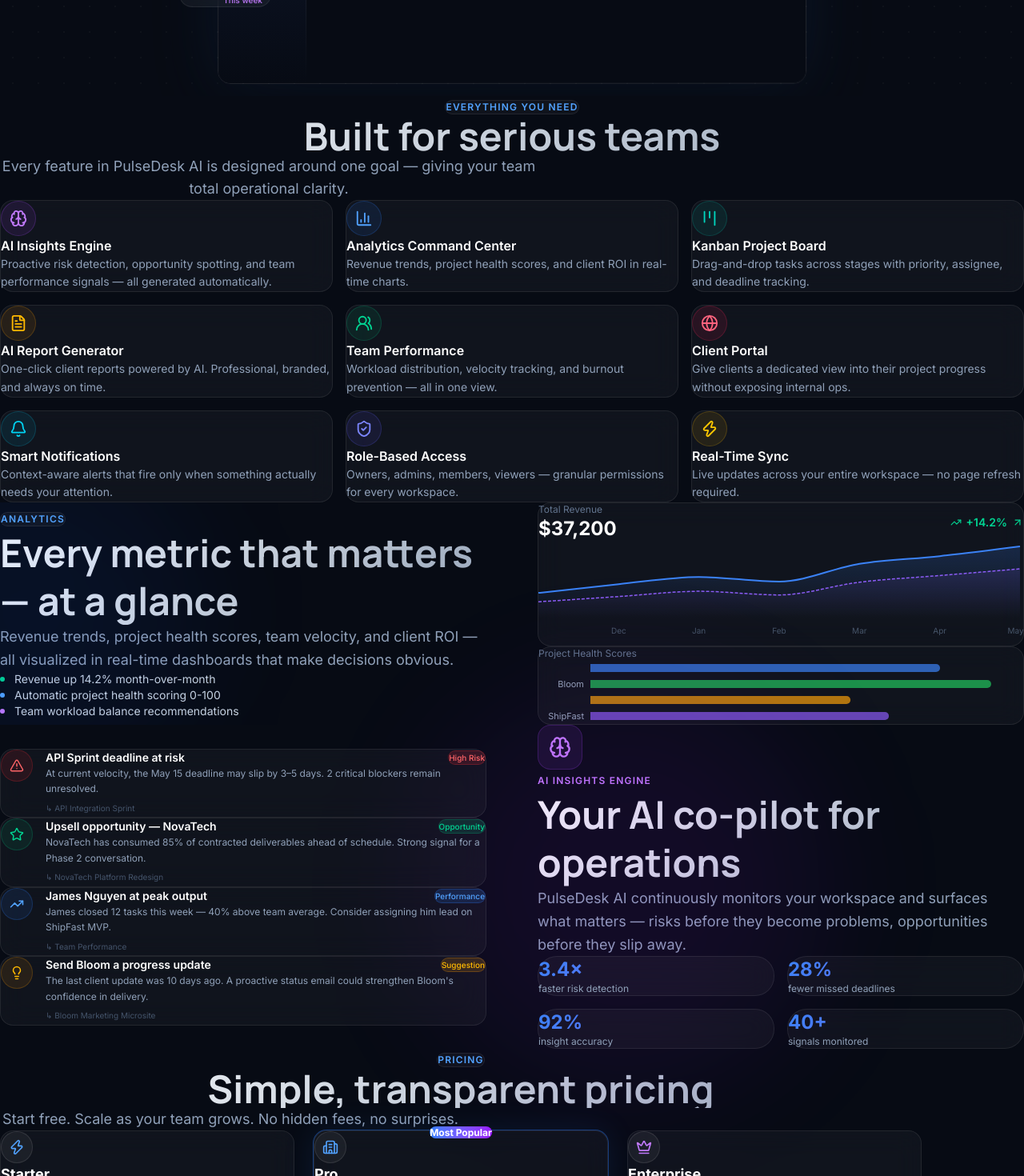
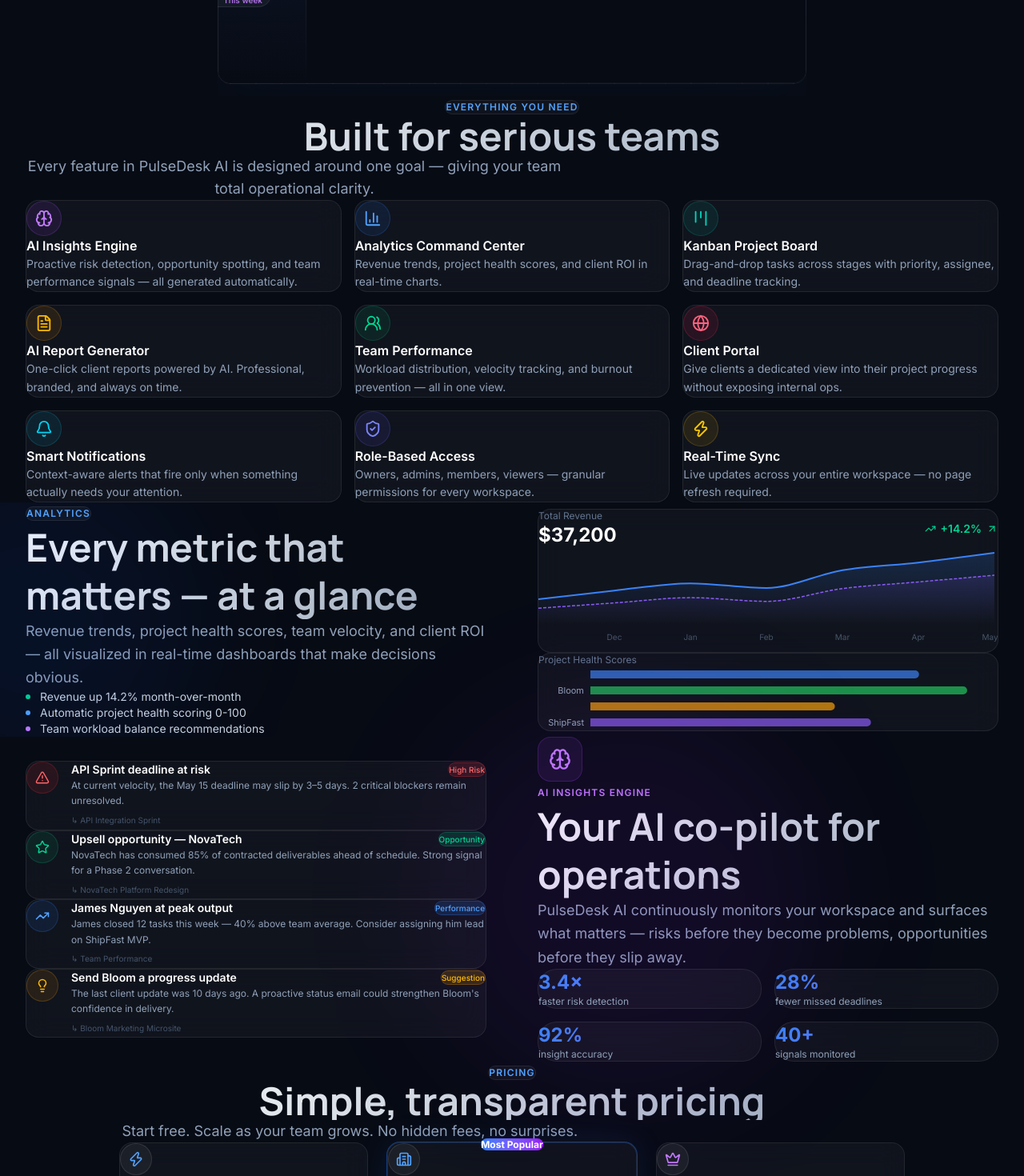
Before and after one commit to AnasCoding1986/PulseDesk_-AI_Frontend-, a React (Vite) app: page / in a window 1280 px wide. Shown: the part 680-2150 px from the top of the page at 80% size. Built offline with nearby package versions, Linux system fonts and the light colour scheme.

Commit message:
feat(ui): phase 1 layout fixes - strict container system and premium css utilities

```diff
--- a/src/components/landing/AIInsightsSection.tsx
+++ b/src/components/landing/AIInsightsSection.tsx
@@ -53,7 +53,7 @@ export const AIInsightsSection: React.FC = () => {
   return (
     <section className="py-28 px-4 relative">
       <div className="orb w-[500px] h-[500px] bg-purple-600/8 top-1/2 right-0 -translate-y-1/2 -translate-x-1/2" />
-      <div className="max-w-7xl mx-auto">
+      <div className="container-strict">
         <div className="grid lg:grid-cols-2 gap-16 items-center">
           {/* Insight cards */}
           <motion.div
--- a/src/components/landing/AnalyticsPreviewSection.tsx
+++ b/src/components/landing/AnalyticsPreviewSection.tsx
@@ -37,7 +37,7 @@ export const AnalyticsPreviewSection: React.FC = () => {
   return (
     <section id="analytics" className="py-28 px-4 relative overflow-hidden">
       <div className="orb w-[400px] h-[400px] bg-blue-600/8 top-1/2 -left-40 -translate-y-1/2" />
-      <div className="max-w-7xl mx-auto">
+      <div className="container-strict">
         <div className="grid lg:grid-cols-2 gap-16 items-center">
           {/* Left: text */}
           <motion.div
--- a/src/components/landing/CTASection.tsx
+++ b/src/components/landing/CTASection.tsx
@@ -8,7 +8,7 @@ export const CTASection: React.FC = () => {
   const navigate = useNavigate();
   return (
     <section className="py-28 px-4">
-      <div className="max-w-4xl mx-auto">
+      <div className="container-strict max-w-4xl">
         <motion.div
           initial={{ opacity: 0, y: 30 }}
           whileInView={{ opacity: 1, y: 0 }}
@@ -57,7 +57,7 @@ export const CTASection: React.FC = () => {
 export const LandingFooter: React.FC = () => {
   return (
     <footer className="border-t border-white/[0.06] py-12 px-4">
-      <div className="max-w-7xl mx-auto flex flex-col md:flex-row items-center justify-between gap-6">
+      <div className="container-strict flex flex-col md:flex-row items-center justify-between gap-6">
         <div className="flex items-center gap-2.5">
           <div className="w-7 h-7 rounded-lg bg-gradient-to-br from-blue-500 to-purple-600 flex items-center justify-center">
             <Zap size={14} className="text-white" />
--- a/src/components/landing/FAQSection.tsx
+++ b/src/components/landing/FAQSection.tsx
@@ -16,7 +16,7 @@ export const FAQSection: React.FC = () => {
 
   return (
     <section id="faq" className="py-28 px-4">
-      <div className="max-w-3xl mx-auto">
+      <div className="max-w-3xl w-full mx-auto">
         <motion.div
           initial={{ opacity: 0, y: 20 }}
           whileInView={{ opacity: 1, y: 0 }}
--- a/src/components/landing/FeaturesSection.tsx
+++ b/src/components/landing/FeaturesSection.tsx
@@ -97,7 +97,7 @@ const fadeUp: any = {
 export const FeaturesSection: React.FC = () => {
   return (
     <section id="features" className="py-28 px-4">
-      <div className="max-w-7xl mx-auto">
+      <div className="container-strict">
         {/* Header */}
         <motion.div
           initial={{ opacity: 0, y: 20 }}
--- a/src/components/landing/HeroSection.tsx
+++ b/src/components/landing/HeroSection.tsx
@@ -117,7 +117,7 @@ export const HeroSection: React.FC = () => {
       <div className="orb w-[500px] h-[500px] bg-purple-600/10 -top-20 -right-40" />
       <div className="dot-grid absolute inset-0 opacity-40" />
 
-      <div className="relative z-10 max-w-5xl mx-auto text-center">
+      <div className="relative z-10 w-full max-w-5xl mx-auto text-center">
         {/* Announcement badge */}
         <motion.div
           initial={{ opacity: 0, y: 20 }}
--- a/src/components/landing/PricingSection.tsx
+++ b/src/components/landing/PricingSection.tsx
@@ -74,7 +74,7 @@ export const PricingSection: React.FC = () => {
 
   return (
     <section id="pricing" className="py-28 px-4">
-      <div className="max-w-6xl mx-auto">
+      <div className="container-strict">
         <motion.div
           initial={{ opacity: 0, y: 20 }}
           whileInView={{ opacity: 1, y: 0 }}
--- a/src/index.css
+++ b/src/index.css
@@ -170,12 +170,64 @@ body {
   background-size: 200% 100%;
   animation: shimmer 2s infinite;
 }
-.animate-slide-up { animation: slide-up 0.6s ease-out forwards; }
+.animate-slide-up { animation: slide-up 0.6s cubic-bezier(0.16, 1, 0.3, 1) forwards; }
 .animate-pulse-ring { animation: pulse-ring 2s ease-out infinite; }
 .animate-gradient {
   background-size: 300% 300%;
   animation: gradient-shift 6s ease infinite;
 }
 
+/* ─── Premium SaaS Components ────────────────────────────────────────── */
+
+/* A more refined, multi-layered glass effect */
+.glass-premium {
+  background: linear-gradient(180deg, rgba(30, 41, 59, 0.4) 0%, rgba(15, 23, 42, 0.6) 100%);
+  backdrop-filter: blur(24px);
+  -webkit-backdrop-filter: blur(24px);
+  border: 1px solid rgba(255, 255, 255, 0.08);
+  box-shadow: 0 4px 24px -1px rgba(0, 0, 0, 0.2);
+}
+
+.glass-premium:hover {
+  border-color: rgba(255, 255, 255, 0.15);
+  box-shadow: 0 8px 32px -1px rgba(0, 0, 0, 0.3), 0 0 0 1px rgba(255, 255, 255, 0.05);
+}
+
+/* Spotlight card wrapper */
+.spotlight-wrapper {
+  position: relative;
+  overflow: hidden;
+}
+
+/* Beautiful cinematic glow for the hero */
+.cinematic-glow {
+  position: absolute;
+  width: 100vw;
+  height: 100vh;
+  top: -50vh;
+  left: 50%;
+  transform: translateX(-50%);
+  background: radial-gradient(circle at 50% 50%, rgba(139, 92, 246, 0.15) 0%, rgba(59, 130, 246, 0.05) 30%, transparent 70%);
+  pointer-events: none;
+  z-index: 0;
+}
+
+/* ─── Layout Strictness ──────────────────────────────────────────────── */
+.container-strict {
+  width: 100%;
+  max-width: 1400px;
+  margin-left: auto;
+  margin-right: auto;
+  padding-left: 1.5rem;
+  padding-right: 1.5rem;
+}
+
+@media (min-width: 1024px) {
+  .container-strict {
+    padding-left: 2rem;
+    padding-right: 2rem;
+  }
+}
+
 /* ─── Selection ──────────────────────────────────────────────────────── */
-::selection { background: rgba(59, 130, 246, 0.3); color: #F8FAFC; }
+::selection { background: rgba(139, 92, 246, 0.3); color: #F8FAFC; }
--- a/src/pages/public/LandingPage.tsx
+++ b/src/pages/public/LandingPage.tsx
@@ -12,7 +12,11 @@ const LandingPage: React.FC = () => {
   return (
     <div className="min-h-screen bg-[#070B14]">
       <LandingNavbar />
-      <main>
+      <main className="relative flex flex-col items-center overflow-hidden">
+        {/* Cinematic glow background for the entire landing page hero area */}
+        <div className="cinematic-glow"></div>
+
+        <div className="w-full flex flex-col items-center">
           <HeroSection />
           <FeaturesSection />
           <AnalyticsPreviewSection />
@@ -20,6 +24,7 @@ const LandingPage: React.FC = () => {
           <PricingSection />
           <FAQSection />
           <CTASection />
+        </div>
       </main>
       <LandingFooter />
     </div>
```
Lines whose indentation alone changed are shown as unchanged.
